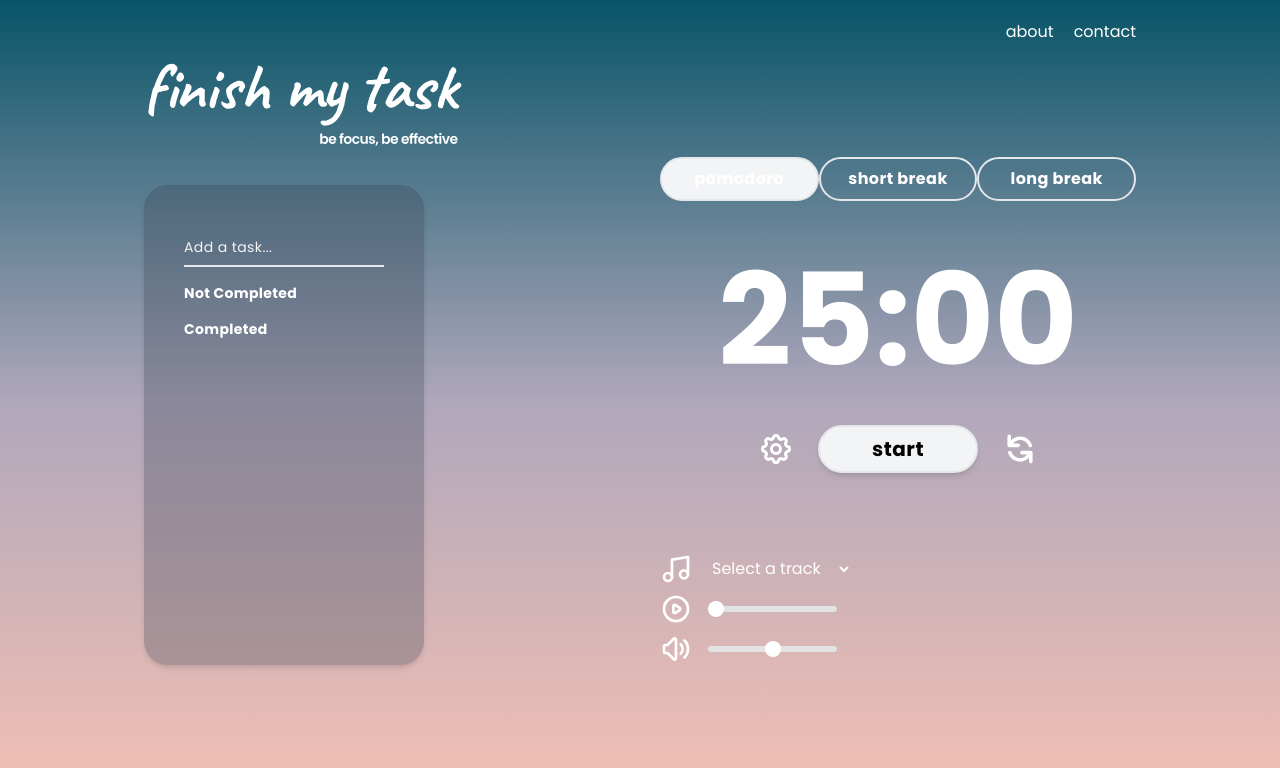
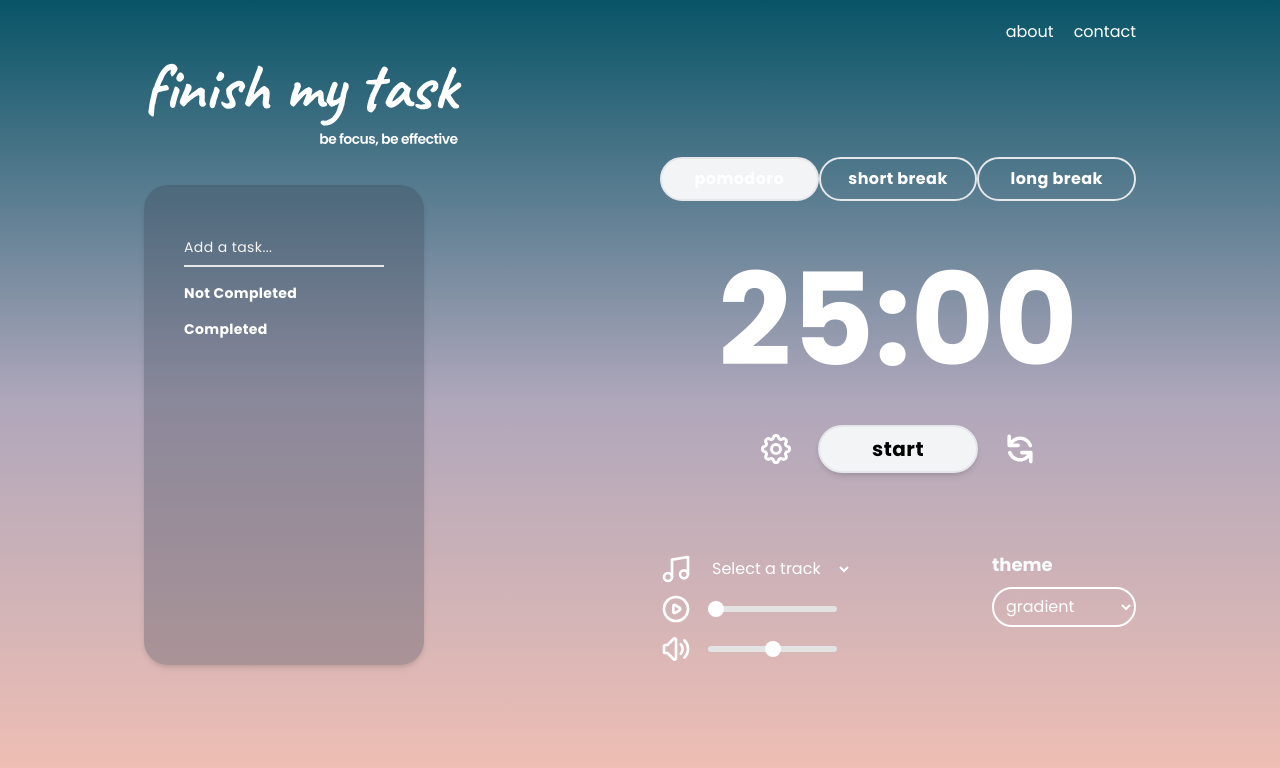
Before and after one commit to leecamm/finish-my-task, a Next.js app: page / in a window 1280 px wide. Shown: the top 768 px of the page. Built offline with nearby package versions, Linux system fonts and the light colour scheme.

Commit message:
feat: change background image

```diff
--- a/components/AudioPlayer.jsx
+++ b/components/AudioPlayer.jsx
@@ -102,7 +102,7 @@ const AudioPlayer = () => {
         <select
           onChange={handleSelected}
           defaultValue={"default"}
-          className="bg-gray-700 bg-opacity-0 text-white w-36"
+          className="bg-gray-700 bg-opacity-0 text-white w-36 cursor-pointer"
         >
           <option
             value={"default"}
--- /dev/null
+++ b/components/ChangeBackground.jsx
@@ -0,0 +1,47 @@
+import React, { useState } from "react";
+
+const ChangeBackground = ({ handleSelected }) => {
+  const css = [
+    {
+      title: "gradient",
+      value: "gradient",
+      backgroundImage: "linear-gradient(to bottom, #085467, #afa7bb, #f4c0b3)",
+    },
+    {
+      title: "ghibli",
+      value: "ghibli",
+      backgroundImage: `url("https://i.imgur.com/fR3mm1b.png")`,
+    },
+    {
+      title: "spirited away",
+      value: "spirited away",
+      backgroundImage: `url("https://i.pinimg.com/originals/0f/c3/66/0fc366d67d9a75839731d9efd9a3eb3a.jpg")`,
+    },
+    {
+      title: "ponyo",
+      value: "ponyo",
+      backgroundImage: `url("https://i.pinimg.com/originals/8a/c9/d5/8ac9d5a9fa509eac97766da5582ac23a.jpg")`,
+    },
+  ];
+  return (
+    <div className="flex flex-col pt-10">
+      <p className="font-semibold text-lg text-gray-50">theme</p>
+      <select
+        onChange={handleSelected}
+        className="w-36 h-10 border-2 bg-gray-100 bg-opacity-0 text-white mt-2 rounded-full pl-2 border-white hover:border-gray-100 cursor-pointer"
+      >
+        {css.map((item) => (
+          <option
+            key={item.title}
+            value={JSON.stringify(item)}
+            className="bg-gray-200 bg-opacity-50 text-gray-900"
+          >
+            {item.title}
+          </option>
+        ))}
+      </select>
+    </div>
+  );
+};
+
+export default ChangeBackground;
--- a/components/Pomodoro.jsx
+++ b/components/Pomodoro.jsx
@@ -4,8 +4,9 @@ import Alarm from "./Alarm";
 import ModalSetting from "./ModalSetting";
 import Timer from "./Timer";
 import AudioPlayer from "./AudioPlayer";
+import ChangeBackground from "./ChangeBackground";
 
-const Pomodoro = () => {
+const Pomodoro = ({ handleSelectedImg }) => {
   const [pomodoro, setPomodoro] = useState(25);
   const [shortBreak, setShortBreak] = useState(5);
   const [longBreak, setLongBreak] = useState(15);
@@ -82,12 +83,33 @@ const Pomodoro = () => {
     //     alarmRef.current.play();
     //     reset();
     //   }
-    //   if (i === 3) {
-    //     console.log(i);
-    //     break;
+    //   console.log("i inside while loop: " + i);
+    //   i++;
+    //   if (i === 3) break;
+    // }
+    // if (stage === 0) {
+    //   setStage(2);
+    //   alarmRef.current.play();
+    //   reset();
+    // }
+    // console.log("i outside while loop:  " + i);
+
+    // alarmRef.current.play();
+    // reset();
+    // if (i < 2) {
+    //   if (stage === 0) {
+    //     setStage(1);
+    //     alarmRef.current.play();
+    //     reset();
+    //   } else if (stage === 1) {
+    //     setStage(0);
+    //     alarmRef.current.play();
+    //     reset();
     //   }
+    //   console.log(i);
+    // } else {
+    //   console.log("time to long break");
     // }
-
     alarmRef.current.play();
     reset();
   };
@@ -115,7 +137,6 @@ const Pomodoro = () => {
     window.onbeforeunload = () => {
       return consumedSecond ? "show warning" : null;
     };
-
     const timer = setInterval(() => {
       if (ticking) {
         setConsumedSecond((value) => value + 1);
@@ -150,7 +171,10 @@ const Pomodoro = () => {
         longBreakRef={longBreakRef}
         updateTimeDefaultValue={updateTimeDefaultValue}
       />
-      <AudioPlayer />
+      <div className="flex justify-between items-center">
+        <AudioPlayer />
+        <ChangeBackground handleSelected={handleSelectedImg} />
+      </div>
     </div>
   );
 };
--- a/pages/index.js
+++ b/pages/index.js
@@ -8,8 +8,25 @@ import Pomodoro from "../components/Pomodoro";
 const Todo = dynamic(() => import("../components/Todo"), { ssr: false });
 
 const Home = () => {
+  const css = [
+    {
+      title: "gradient",
+      value: "gradient",
+      backgroundImage: "linear-gradient(to bottom, #085467, #afa7bb, #f4c0b3)",
+    },
+  ];
+  const baseStyle = {
+    width: "100vw",
+    height: "100vh",
+  };
+
+  const [selectedImg, setSelectedImg] = useState(css[0]);
+  const handleSelected = (e) => {
+    setSelectedImg(JSON.parse(e.target.value));
+  };
+
   return (
-    <div className="mx-36">
+    <div className="px-36" style={{ ...baseStyle, ...selectedImg }}>
       <Head>
         <title>Finish My Task</title>
         <link rel="icon" href="/favicon.ico" />
@@ -17,8 +34,17 @@ const Home = () => {
       <Header />
       <div className="grid grid-cols-1 md:grid-cols-8 lg:grid-cols-10 gap-2 md:gap-6 lg:gap-10">
         <Todo />
-        <Pomodoro />
+        <Pomodoro handleSelectedImg={handleSelected} />
       </div>
+      {/* <div>
+        <select onChange={handleSelected}>
+          {css.map((item) => (
+            <option key={item.title} value={JSON.stringify(item)}>
+              {item.title}
+            </option>
+          ))}
+        </select>
+      </div> */}
     </div>
   );
 };
--- a/styles/globals.css
+++ b/styles/globals.css
@@ -19,17 +19,17 @@
   }
 }
 
-html {
+/* html {
   width: 100%;
   height: 100%;
   background: rgb(8, 84, 103);
   background: linear-gradient(
     180deg,
-    rgba(8, 84, 103, 1) 0%,
+    rgb(8, 84, 103) 0%,
     rgba(175, 167, 187, 1) 50%,
     rgba(244, 192, 179, 1) 100%
   );
-}
+} */
 
 .done {
   text-decoration: line-through;
```
